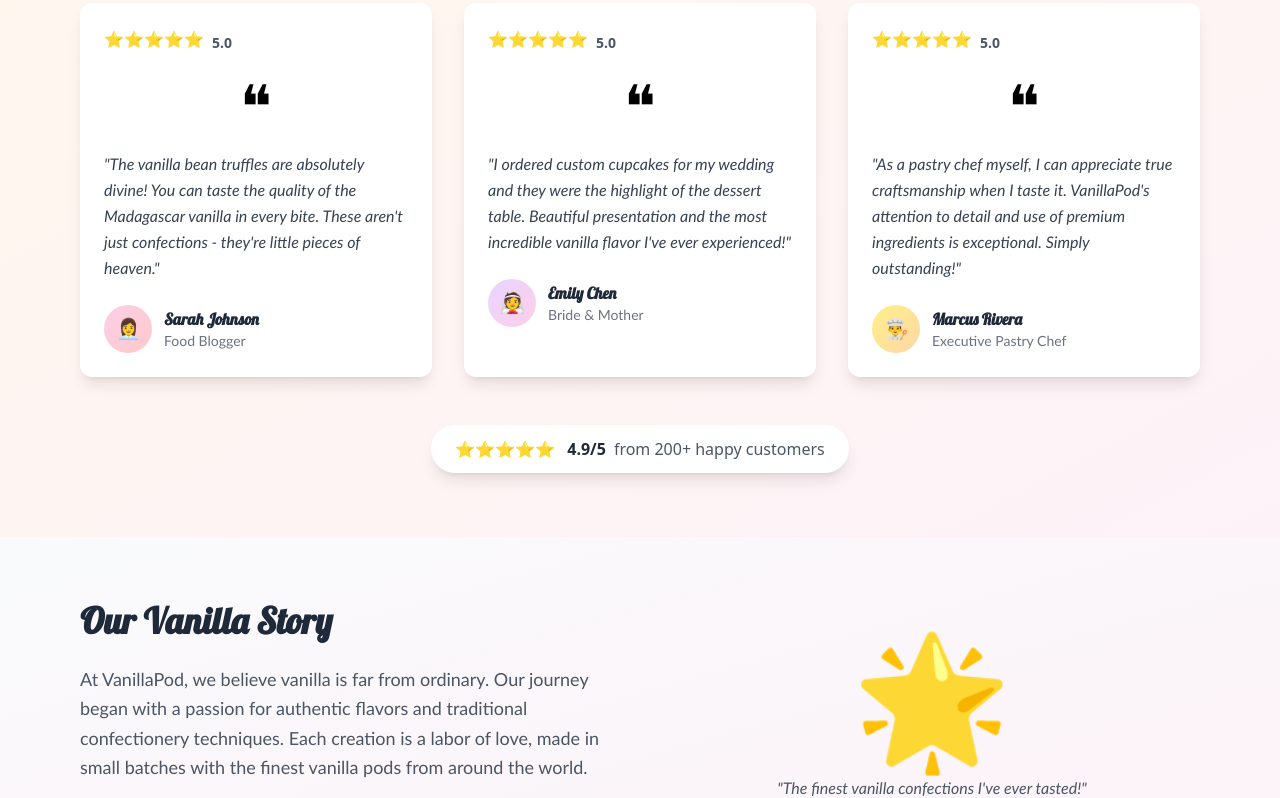
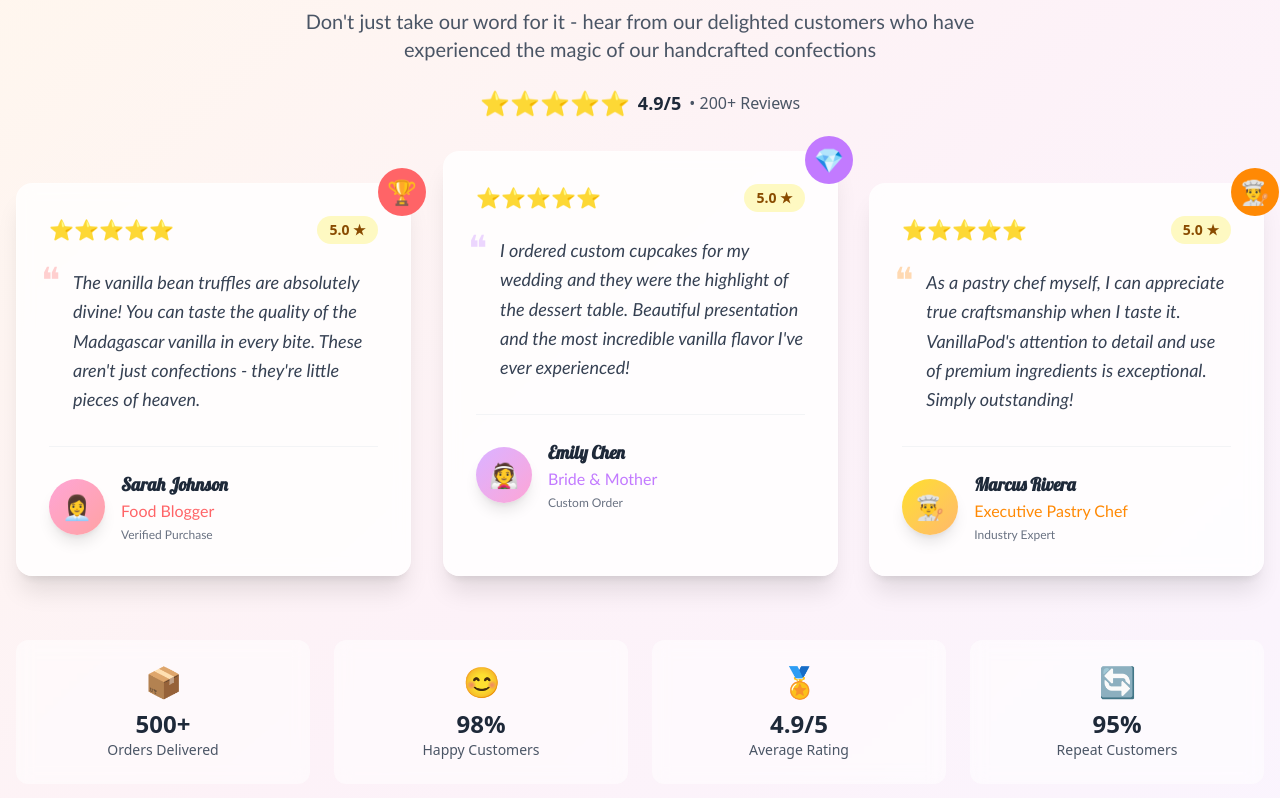
Before and after one commit to Hamza-Athar1/VanillaPodConfections, a React (Vite) app: page / in a window 1280 px wide. Shown: the part 1503-2301 px from the top of the page. Built offline with nearby package versions, Linux system fonts and the light colour scheme.

Commit message:
Improved the review section

```diff
--- a/src/pages/Home.jsx
+++ b/src/pages/Home.jsx
@@ -155,113 +155,203 @@
         </div>
 
         {/* Review Section */}
-        <div className="py-16 bg-gradient-to-br from-orange-50 to-pink-50">
-          <div className="max-w-6xl mx-auto px-4">
+        <div className="py-20 bg-gradient-to-br from-orange-50 via-pink-50 to-purple-50 relative overflow-hidden">
+          {/* Background Decorative Elements */}
+          <div className="absolute top-10 left-10 text-6xl opacity-10 rotate-12">
+            🍰
+          </div>
+          <div className="absolute top-20 right-20 text-4xl opacity-10 -rotate-12">
+            🧁
+          </div>
+          <div className="absolute bottom-20 left-20 text-5xl opacity-10 rotate-45">
+            🍪
+          </div>
+          <div className="absolute bottom-10 right-10 text-3xl opacity-10 -rotate-45">
+            🍫
+          </div>
+
+          <div className="max-w-7xl mx-auto px-4 relative z-10">
+            {/* Section Header */}
+            <div className="text-center mb-16">
               <h2
-              className="text-4xl font-bold text-center text-gray-800 mb-12 fade-in"
+                className="text-5xl md:text-6xl font-bold text-gray-800 mb-4 fade-in"
                 style={{ fontFamily: "Lobster, cursive" }}
               >
                 What Our Customers Say
               </h2>
-            <div className="grid md:grid-cols-3 gap-8">
-              {/* Review Card 1 */}
-              <div className="bg-white rounded-xl shadow-lg hover:shadow-xl transition-all duration-300 p-6 slide-in-left hover-lift">
-                <div className="flex items-center mb-4">
-                  <div className="flex text-yellow-400 mb-2">
+              <p className="text-xl text-gray-600 max-w-3xl mx-auto fade-in delay-200">
+                Don't just take our word for it - hear from our delighted
+                customers who have experienced the magic of our handcrafted
+                confections
+              </p>
+              <div className="mt-6 flex justify-center items-center space-x-2 fade-in delay-300">
+                <div className="flex text-yellow-400 text-2xl">
                   <span>⭐⭐⭐⭐⭐</span>
                 </div>
-                  <span className="ml-2 text-sm font-semibold text-gray-600">
-                    5.0
+                <span className="text-lg font-bold text-gray-800">4.9/5</span>
+                <span className="text-gray-600">• 200+ Reviews</span>
+              </div>
+            </div>
+
+            {/* Reviews Grid */}
+            <div className="grid lg:grid-cols-3 gap-8 mb-16">
+              {/* Review Card 1 */}
+              <div className="bg-white/80 backdrop-blur-sm rounded-2xl shadow-xl hover:shadow-2xl transition-all duration-300 p-8 slide-in-left hover-lift border border-white/20 relative group">
+                <div className="absolute -top-4 -right-4 bg-red-400 text-white rounded-full w-12 h-12 flex items-center justify-center text-2xl group-hover:scale-110 transition-transform duration-300">
+                  🏆
+                </div>
+                <div className="flex items-center justify-between mb-6">
+                  <div className="flex text-yellow-400 text-xl">
+                    <span>⭐⭐⭐⭐⭐</span>
+                  </div>
+                  <span className="text-sm font-bold bg-yellow-100 text-yellow-800 px-3 py-1 rounded-full">
+                    5.0 ★
                   </span>
                 </div>
-                <div className="text-6xl mb-4 text-center">❝</div>
-                <p className="text-gray-700 mb-6 italic leading-relaxed">
-                  "The vanilla bean truffles are absolutely divine! You can
+                <div className="relative mb-6">
+                  <div className="text-red-400 text-4xl absolute -top-2 -left-2 opacity-30">
+                    ❝
+                  </div>
+                  <p className="text-gray-700 text-lg leading-relaxed italic pl-6">
+                    The vanilla bean truffles are absolutely divine! You can
                     taste the quality of the Madagascar vanilla in every bite.
                     These aren't just confections - they're little pieces of
-                  heaven."
+                    heaven.
                   </p>
-                <div className="flex items-center">
-                  <div className="w-12 h-12 bg-gradient-to-br from-pink-200 to-red-200 rounded-full flex items-center justify-center text-xl">
+                </div>
+                <div className="flex items-center mt-8 pt-6 border-t border-gray-100">
+                  <div className="w-14 h-14 bg-gradient-to-br from-pink-300 to-red-300 rounded-full flex items-center justify-center text-2xl shadow-lg">
                     👩‍💼
                   </div>
-                  <div className="ml-3">
-                    <h4 className="font-semibold text-gray-800">
+                  <div className="ml-4">
+                    <h4 className="font-bold text-gray-800 text-lg">
                       Sarah Johnson
                     </h4>
-                    <p className="text-sm text-gray-500">Food Blogger</p>
+                    <p className="text-red-400 font-medium">Food Blogger</p>
+                    <p className="text-xs text-gray-500 mt-1">
+                      Verified Purchase
+                    </p>
                   </div>
                 </div>
               </div>
 
               {/* Review Card 2 */}
-              <div className="bg-white rounded-xl shadow-lg hover:shadow-xl transition-all duration-300 p-6 scale-in delay-200 hover-lift">
-                <div className="flex items-center mb-4">
-                  <div className="flex text-yellow-400 mb-2">
+              <div className="bg-white/80 backdrop-blur-sm rounded-2xl shadow-xl hover:shadow-2xl transition-all duration-300 p-8 scale-in delay-200 hover-lift border border-white/20 relative group lg:-mt-8">
+                <div className="absolute -top-4 -right-4 bg-purple-400 text-white rounded-full w-12 h-12 flex items-center justify-center text-2xl group-hover:scale-110 transition-transform duration-300">
+                  💎
+                </div>
+                <div className="flex items-center justify-between mb-6">
+                  <div className="flex text-yellow-400 text-xl">
                     <span>⭐⭐⭐⭐⭐</span>
                   </div>
-                  <span className="ml-2 text-sm font-semibold text-gray-600">
-                    5.0
+                  <span className="text-sm font-bold bg-yellow-100 text-yellow-800 px-3 py-1 rounded-full">
+                    5.0 ★
                   </span>
                 </div>
-                <div className="text-6xl mb-4 text-center">❝</div>
-                <p className="text-gray-700 mb-6 italic leading-relaxed">
-                  "I ordered custom cupcakes for my wedding and they were the
-                  highlight of the dessert table. Beautiful presentation and the
-                  most incredible vanilla flavor I've ever experienced!"
+                <div className="relative mb-6">
+                  <div className="text-purple-400 text-4xl absolute -top-2 -left-2 opacity-30">
+                    ❝
+                  </div>
+                  <p className="text-gray-700 text-lg leading-relaxed italic pl-6">
+                    I ordered custom cupcakes for my wedding and they were the
+                    highlight of the dessert table. Beautiful presentation and
+                    the most incredible vanilla flavor I've ever experienced!
                   </p>
-                <div className="flex items-center">
-                  <div className="w-12 h-12 bg-gradient-to-br from-purple-200 to-pink-200 rounded-full flex items-center justify-center text-xl">
+                </div>
+                <div className="flex items-center mt-8 pt-6 border-t border-gray-100">
+                  <div className="w-14 h-14 bg-gradient-to-br from-purple-300 to-pink-300 rounded-full flex items-center justify-center text-2xl shadow-lg">
                     👰
                   </div>
-                  <div className="ml-3">
-                    <h4 className="font-semibold text-gray-800">Emily Chen</h4>
-                    <p className="text-sm text-gray-500">Bride & Mother</p>
+                  <div className="ml-4">
+                    <h4 className="font-bold text-gray-800 text-lg">
+                      Emily Chen
+                    </h4>
+                    <p className="text-purple-400 font-medium">
+                      Bride & Mother
+                    </p>
+                    <p className="text-xs text-gray-500 mt-1">Custom Order</p>
                   </div>
                 </div>
               </div>
 
               {/* Review Card 3 */}
-              <div className="bg-white rounded-xl shadow-lg hover:shadow-xl transition-all duration-300 p-6 slide-in-right delay-400 hover-lift">
-                <div className="flex items-center mb-4">
-                  <div className="flex text-yellow-400 mb-2">
+              <div className="bg-white/80 backdrop-blur-sm rounded-2xl shadow-xl hover:shadow-2xl transition-all duration-300 p-8 slide-in-right delay-400 hover-lift border border-white/20 relative group">
+                <div className="absolute -top-4 -right-4 bg-orange-400 text-white rounded-full w-12 h-12 flex items-center justify-center text-2xl group-hover:scale-110 transition-transform duration-300">
+                  👨‍🍳
+                </div>
+                <div className="flex items-center justify-between mb-6">
+                  <div className="flex text-yellow-400 text-xl">
                     <span>⭐⭐⭐⭐⭐</span>
                   </div>
-                  <span className="ml-2 text-sm font-semibold text-gray-600">
-                    5.0
+                  <span className="text-sm font-bold bg-yellow-100 text-yellow-800 px-3 py-1 rounded-full">
+                    5.0 ★
                   </span>
                 </div>
-                <div className="text-6xl mb-4 text-center">❝</div>
-                <p className="text-gray-700 mb-6 italic leading-relaxed">
-                  "As a pastry chef myself, I can appreciate true craftsmanship
+                <div className="relative mb-6">
+                  <div className="text-orange-400 text-4xl absolute -top-2 -left-2 opacity-30">
+                    ❝
+                  </div>
+                  <p className="text-gray-700 text-lg leading-relaxed italic pl-6">
+                    As a pastry chef myself, I can appreciate true craftsmanship
                     when I taste it. VanillaPod's attention to detail and use of
-                  premium ingredients is exceptional. Simply outstanding!"
+                    premium ingredients is exceptional. Simply outstanding!
                   </p>
-                <div className="flex items-center">
-                  <div className="w-12 h-12 bg-gradient-to-br from-yellow-200 to-orange-200 rounded-full flex items-center justify-center text-xl">
+                </div>
+                <div className="flex items-center mt-8 pt-6 border-t border-gray-100">
+                  <div className="w-14 h-14 bg-gradient-to-br from-yellow-300 to-orange-300 rounded-full flex items-center justify-center text-2xl shadow-lg">
                     👨‍🍳
                   </div>
-                  <div className="ml-3">
-                    <h4 className="font-semibold text-gray-800">
+                  <div className="ml-4">
+                    <h4 className="font-bold text-gray-800 text-lg">
                       Marcus Rivera
                     </h4>
-                    <p className="text-sm text-gray-500">
+                    <p className="text-orange-400 font-medium">
                       Executive Pastry Chef
+                    </p>
+                    <p className="text-xs text-gray-500 mt-1">
+                      Industry Expert
                     </p>
                   </div>
                 </div>
               </div>
             </div>
 
-            {/* Review Stats */}
-            <div className="mt-12 text-center fade-in delay-600">
-              <div className="inline-flex items-center bg-white rounded-full px-6 py-3 shadow-lg hover-scale">
-                <div className="flex text-yellow-400 mr-3">
-                  <span>⭐⭐⭐⭐⭐</span>
+            {/* Trust Indicators */}
+            <div className="grid md:grid-cols-4 gap-6 mb-12">
+              <div className="text-center bg-white/50 backdrop-blur-sm rounded-xl p-6 hover-scale fade-in delay-500">
+                <div className="text-3xl mb-2">📦</div>
+                <div className="text-2xl font-bold text-gray-800">500+</div>
+                <div className="text-sm text-gray-600">Orders Delivered</div>
               </div>
-                <span className="font-bold text-gray-800 mr-2">4.9/5</span>
-                <span className="text-gray-600">from 200+ happy customers</span>
+              <div className="text-center bg-white/50 backdrop-blur-sm rounded-xl p-6 hover-scale fade-in delay-600">
+                <div className="text-3xl mb-2">😊</div>
+                <div className="text-2xl font-bold text-gray-800">98%</div>
+                <div className="text-sm text-gray-600">Happy Customers</div>
               </div>
+              <div className="text-center bg-white/50 backdrop-blur-sm rounded-xl p-6 hover-scale fade-in delay-700">
+                <div className="text-3xl mb-2">🏅</div>
+                <div className="text-2xl font-bold text-gray-800">4.9/5</div>
+                <div className="text-sm text-gray-600">Average Rating</div>
+              </div>
+              <div className="text-center bg-white/50 backdrop-blur-sm rounded-xl p-6 hover-scale fade-in delay-800">
+                <div className="text-3xl mb-2">🔄</div>
+                <div className="text-2xl font-bold text-gray-800">95%</div>
+                <div className="text-sm text-gray-600">Repeat Customers</div>
+              </div>
+            </div>
+
+            {/* Call to Action */}
+            <div className="text-center fade-in delay-900">
+              <p className="text-lg text-gray-600 mb-6">
+                Join hundreds of satisfied customers who trust VanillaPod for
+                their sweetest moments
+              </p>
+              <Link
+                to="/products"
+                className="inline-block bg-gradient-to-r from-red-400 to-pink-400 hover:from-red-500 hover:to-pink-500 text-white font-bold py-4 px-8 rounded-full transition-all duration-300 hover-lift shadow-lg hover:shadow-xl transform hover:-translate-y-1"
+              >
+                Experience Our Confections Today
+              </Link>
             </div>
           </div>
         </div>
```
Lines whose indentation alone changed are shown as unchanged.
